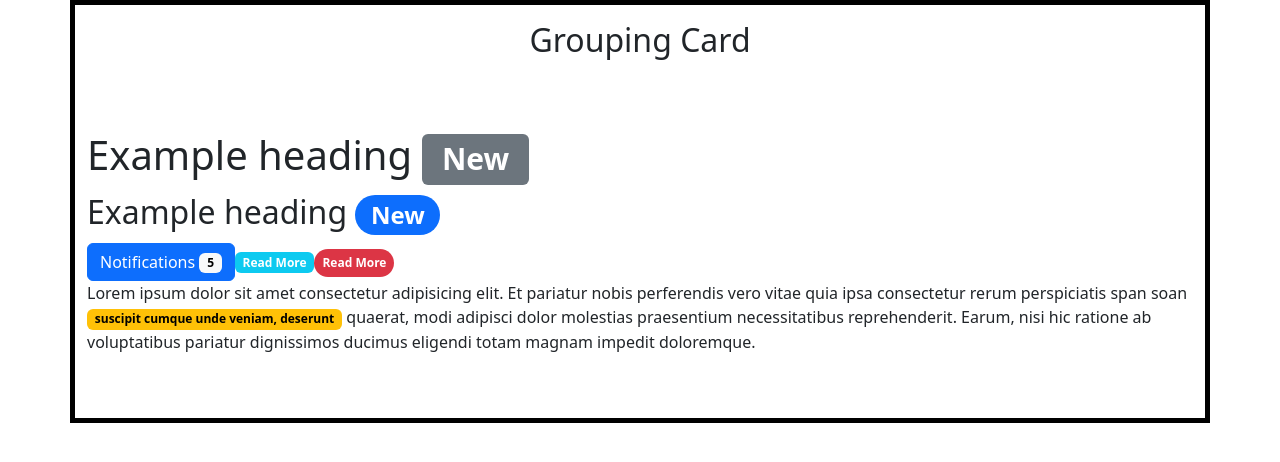
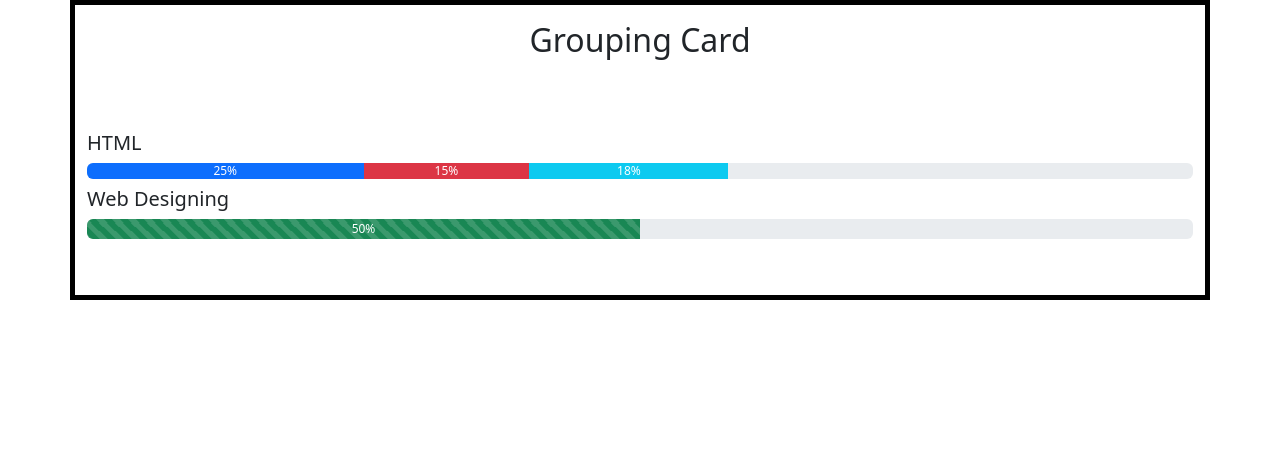
Before and after one commit to ganeshdimri71/Bootstrap-from-yahoo-baba, a React (Vite) app: page / in a window 1280 px wide. Shown: the top 462 px of the page. Built offline with nearby package versions, Linux system fonts and the light colour scheme.

Commit message:
Progressbar

```diff
--- a/src/Bootstrap/Bootstrap.js
+++ b/src/Bootstrap/Bootstrap.js
@@ -7,37 +7,27 @@ function App() {
         <h2 className="py-3 text-center">Grouping Card</h2>
         <div className="row py-5">
           <div className="col">
-            <h1>
-              Example heading <span class="badge bg-secondary">New</span>
-            </h1>
-            <h2>
-              Example heading{" "}
-              <span class="badge rounded-pill text-bg-primary">New</span>
-            </h2>
-            <button className="btn btn-primary">
-              Notifications <span className="badge text-bg-light">5</span>{" "}
-            </button>
-            <a href="" className="badge text-decoration-none bg-info">
-              Read More
-            </a>
-            <a
-              href=""
-              className="badge bg-danger text-decoration-none rounded-pill p-2"
-            >
-              Read More
-            </a>
-            <p>
-              Lorem ipsum dolor sit amet consectetur adipisicing elit. Et
-              pariatur nobis perferendis vero vitae quia ipsa consectetur rerum
-              perspiciatis span soan{" "}
-              <span className="badge text-bg-warning">
-                {" "}
-                suscipit cumque unde veniam, deserunt{" "}
-              </span>{" "}
-              quaerat, modi adipisci dolor molestias praesentium necessitatibus
-              reprehenderit. Earum, nisi hic ratione ab voluptatibus pariatur
-              dignissimos ducimus eligendi totam magnam impedit doloremque.
-            </p>
+            <h5>HTML</h5>
+            <div className="progress mb-2">
+              <div className="progress-bar" style={{ width: "25%" }}>
+                25%
+              </div>
+              <div className="progress-bar bg-danger" style={{ width: "15%" }}>
+                15%
+              </div>
+              <div className="progress-bar bg-info" style={{ width: "18%" }}>
+                18%
+              </div>
+            </div>
+            <h5>Web Designing</h5>
+            <div className="progress mb-2" style={{ height: "20px" }}>
+              <div
+                className="progress-bar progress-bar-striped progress-bar-animated bg-success"
+                style={{ width: "50%" }}
+              >
+                50%
+              </div>
+            </div>
           </div>
         </div>
       </div>
```
